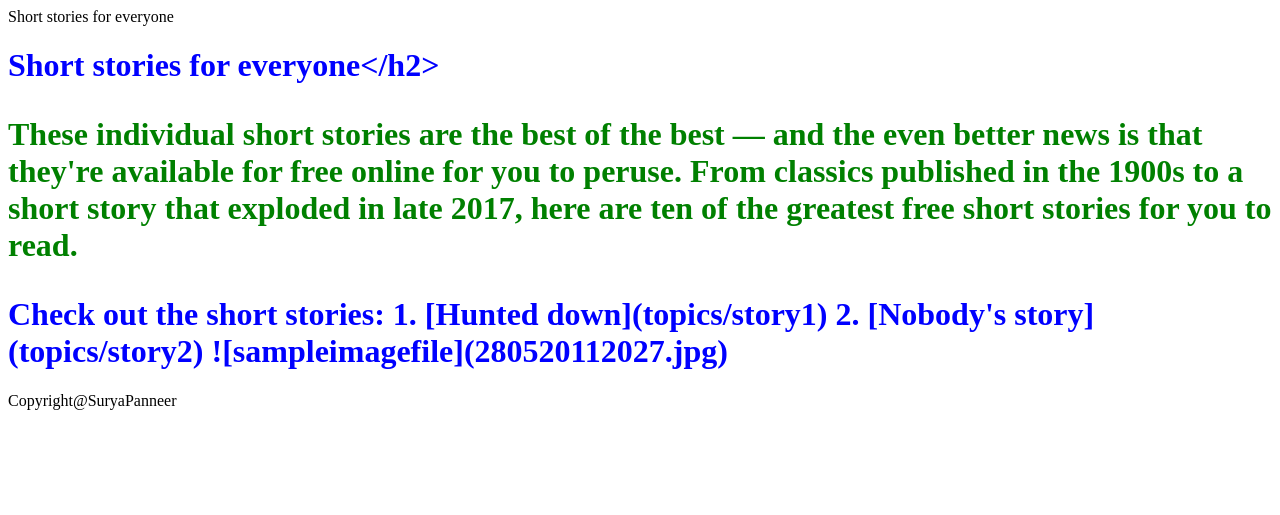
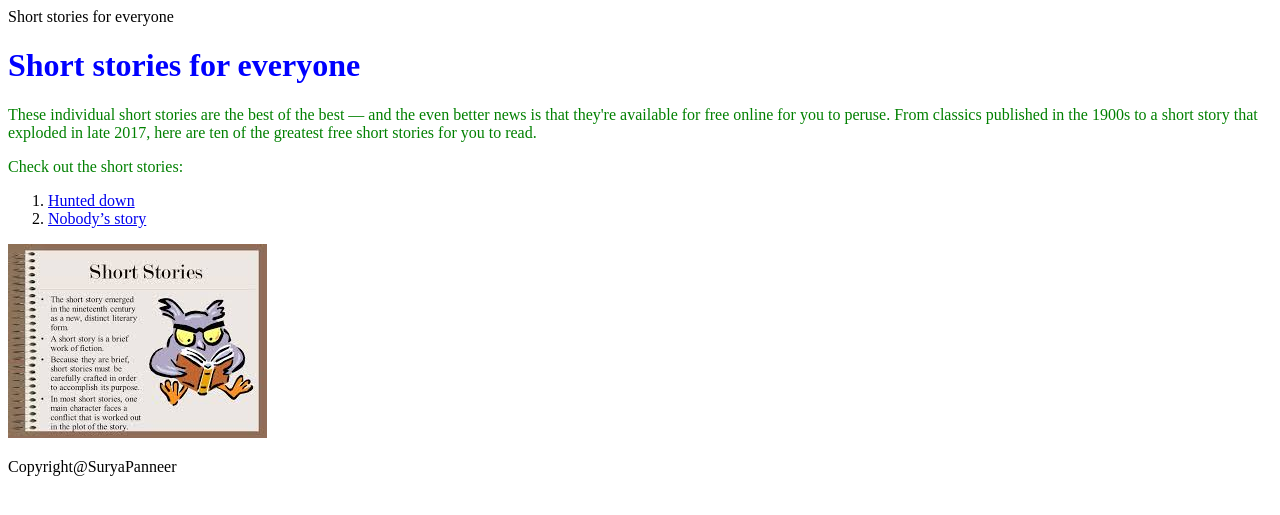
Before and after one commit to SuryaPanneer/auto-goggles, a Jekyll site: the page built from index.md, in a window 1280 px wide. Shown: the top 515 px of the page. Built offline with Jekyll 4.4.1, drawn with Linux system fonts in a browser that asks for light colours.

```diff
--- a/index.md
+++ b/index.md
@@ -2,7 +2,7 @@
 layout: template
 ---
 
-<h1>Short stories for everyone</h2>
+<h1>Short stories for everyone</h1>
 <p>These individual short stories are the best of the best — and the even better news is that they're available for free online for you to peruse. From classics published in the 1900s to a short story that exploded in late 2017, here are ten of the greatest free short stories for you to read.</p>
 
 Check out the short stories:
```
